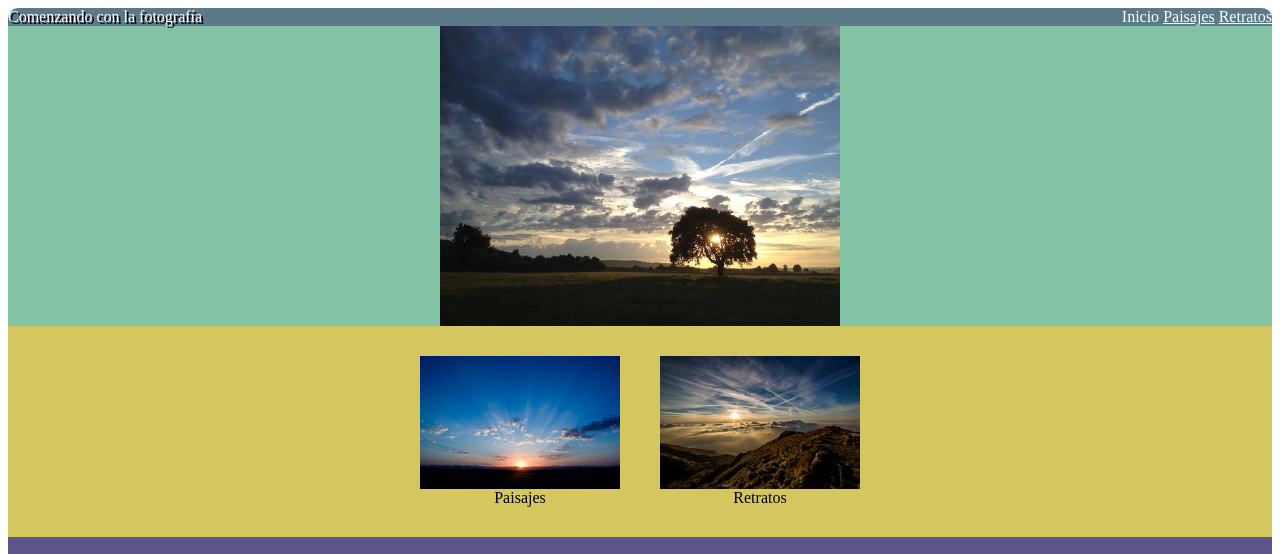
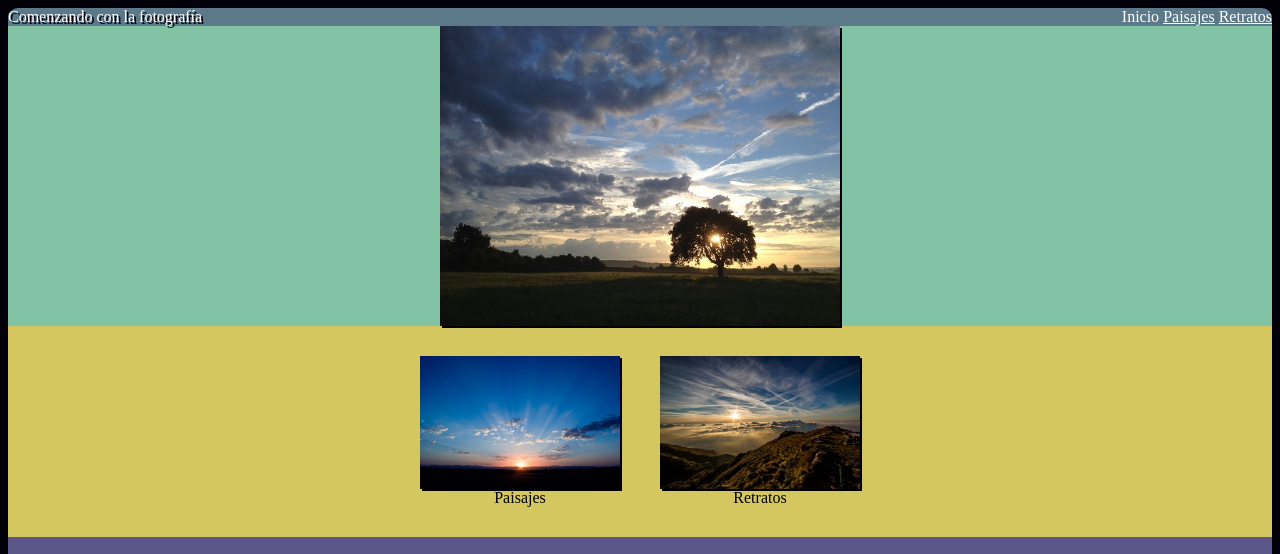
Before and after one commit to nicolasdileo/PruebaWebResponsive, a plain HTML site: page index.html in a window 1280 px wide. Shown: the top 554 px of the page. Drawn offline with Linux system fonts and the light colour scheme.

Commit message:
de item 4 faltan punto 3 4 5

```diff
--- a/css/estilos.css
+++ b/css/estilos.css
@@ -40,6 +40,7 @@ header {
 }
 
 .contenedor1{
+
 	background-color: #82c3a6;
 	align-items: center;
 	display: flex;
@@ -96,9 +97,16 @@ header {
 { }
 
 img{
+	-webkit-box-shadow: 2px 2px #02010a;
 	width: 200px;
 }
 #mail {
 	color: white;
 	text-decoration:none;
 }
+body{
+
+	background-color: #02010a;
+
+
+}
--- a/index.html
+++ b/index.html
@@ -19,9 +19,11 @@
 	</header>
 
 	<section>
-		<div class="contenedor1">
-			<div id="imagen1">
-				<img src="imagenes/imagen1.jpg" >
+		<div class="contenido">
+			<div class="contenedor1">
+				<div id="imagen1">
+					<img src="imagenes/imagen1.jpg" >
+				</div>
 			</div>
 		</div>
 
```
